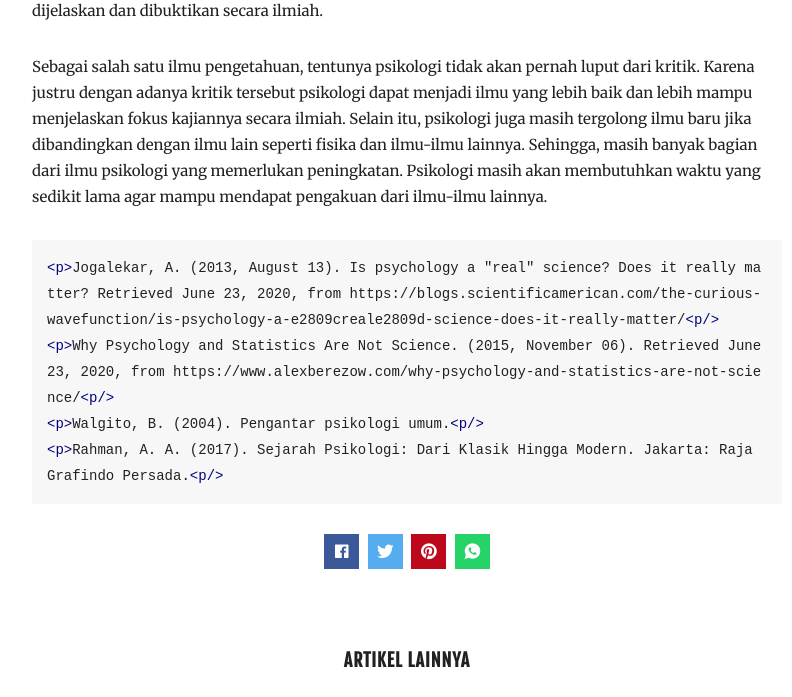
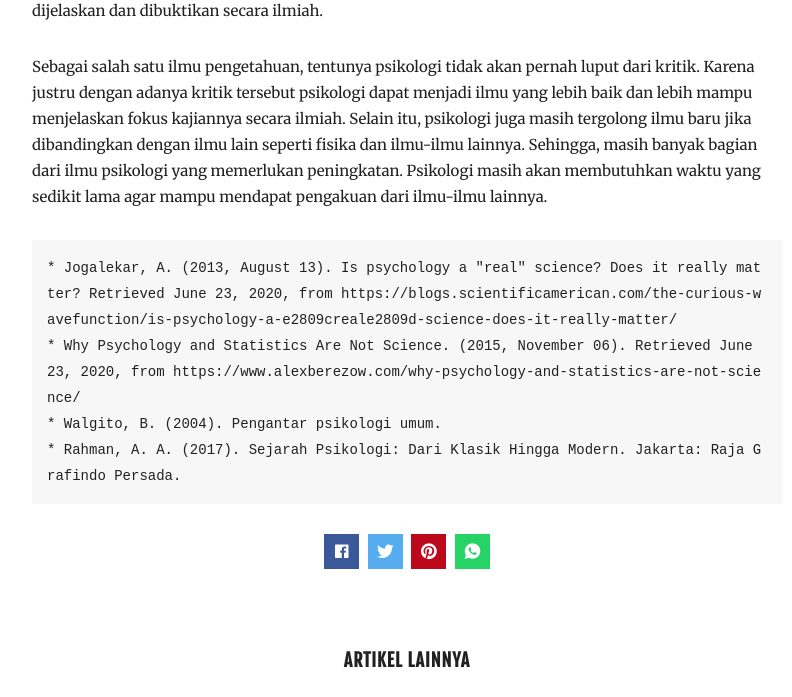
Before and after one commit to imamnrchls/imamnrchls.github.io, a Jekyll site: the page built from _posts/2020-06-23-penolakan-psikologi-sebagai-ilmu.md, in a window 1280 px wide and 900 px high, scrolled down 3468 px, cut to the strip 0-697 px from the top of the window. Shown: the whole strip, without its empty margins (233-1025 px from the left). Built offline with Jekyll 4.4.1, drawn with Linux system fonts in a browser that asks for light colours; comment, search, counter and statistics services are not loaded.

```diff
--- a/_posts/2020-06-23-penolakan-psikologi-sebagai-ilmu.md
+++ b/_posts/2020-06-23-penolakan-psikologi-sebagai-ilmu.md
@@ -21,8 +21,8 @@ tags: [karangan, artikel]
 <p>Sebagai salah satu ilmu pengetahuan, tentunya psikologi tidak akan pernah luput dari kritik. Karena justru dengan adanya kritik tersebut psikologi dapat menjadi ilmu yang lebih baik dan lebih mampu menjelaskan fokus kajiannya secara ilmiah. Selain itu, psikologi juga masih tergolong ilmu baru jika dibandingkan dengan ilmu lain seperti fisika dan ilmu-ilmu lainnya. Sehingga, masih banyak bagian dari ilmu psikologi yang memerlukan peningkatan. Psikologi masih akan membutuhkan waktu yang sedikit lama agar mampu mendapat pengakuan dari ilmu-ilmu lainnya.<p/>
 
 {% highlight markdown %}
-<p>Jogalekar, A. (2013, August 13). Is psychology a "real" science? Does it really matter? Retrieved June 23, 2020, from https://blogs.scientificamerican.com/the-curious-wavefunction/is-psychology-a-e2809creale2809d-science-does-it-really-matter/<p/>
-<p>Why Psychology and Statistics Are Not Science. (2015, November 06). Retrieved June 23, 2020, from https://www.alexberezow.com/why-psychology-and-statistics-are-not-science/<p/>
-<p>Walgito, B. (2004). Pengantar psikologi umum.<p/>
-<p>Rahman, A. A. (2017). Sejarah Psikologi: Dari Klasik Hingga Modern. Jakarta: Raja Grafindo Persada.<p/>
+* Jogalekar, A. (2013, August 13). Is psychology a "real" science? Does it really matter? Retrieved June 23, 2020, from https://blogs.scientificamerican.com/the-curious-wavefunction/is-psychology-a-e2809creale2809d-science-does-it-really-matter/
+* Why Psychology and Statistics Are Not Science. (2015, November 06). Retrieved June 23, 2020, from https://www.alexberezow.com/why-psychology-and-statistics-are-not-science/
+* Walgito, B. (2004). Pengantar psikologi umum.
+* Rahman, A. A. (2017). Sejarah Psikologi: Dari Klasik Hingga Modern. Jakarta: Raja Grafindo Persada.
 {% endhighlight %}
```
